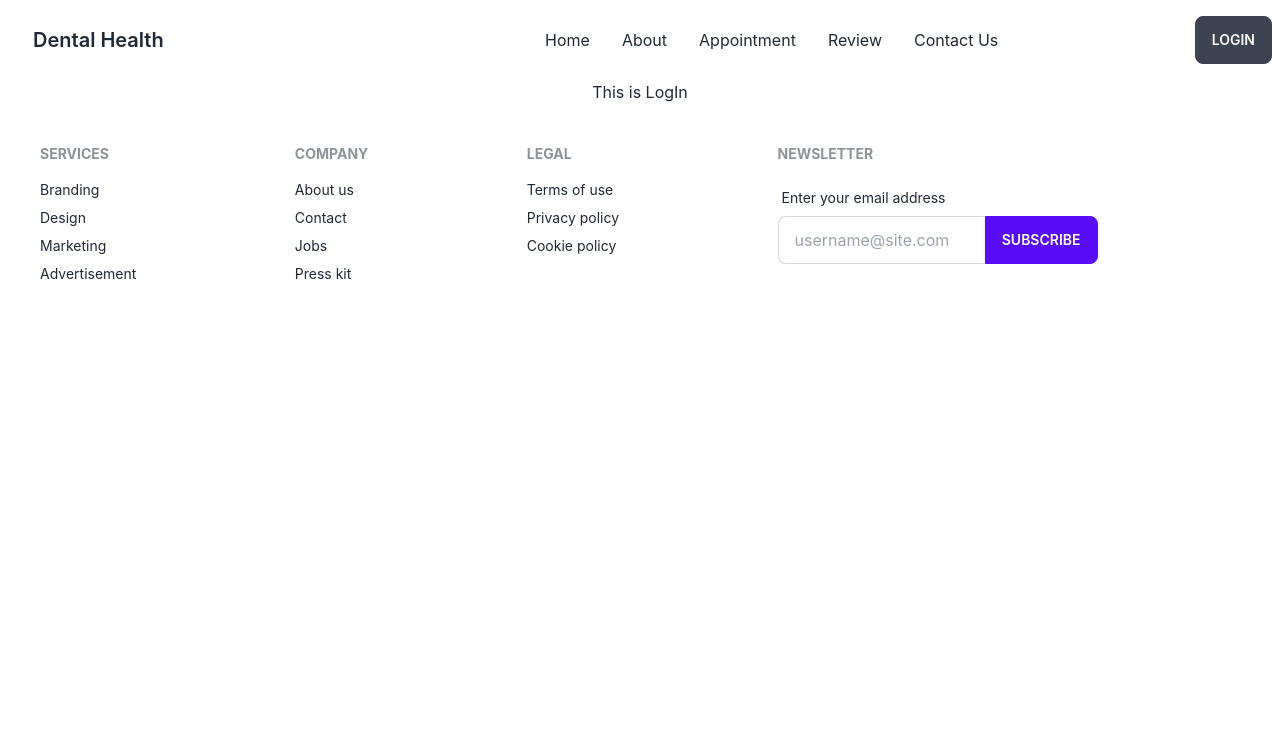
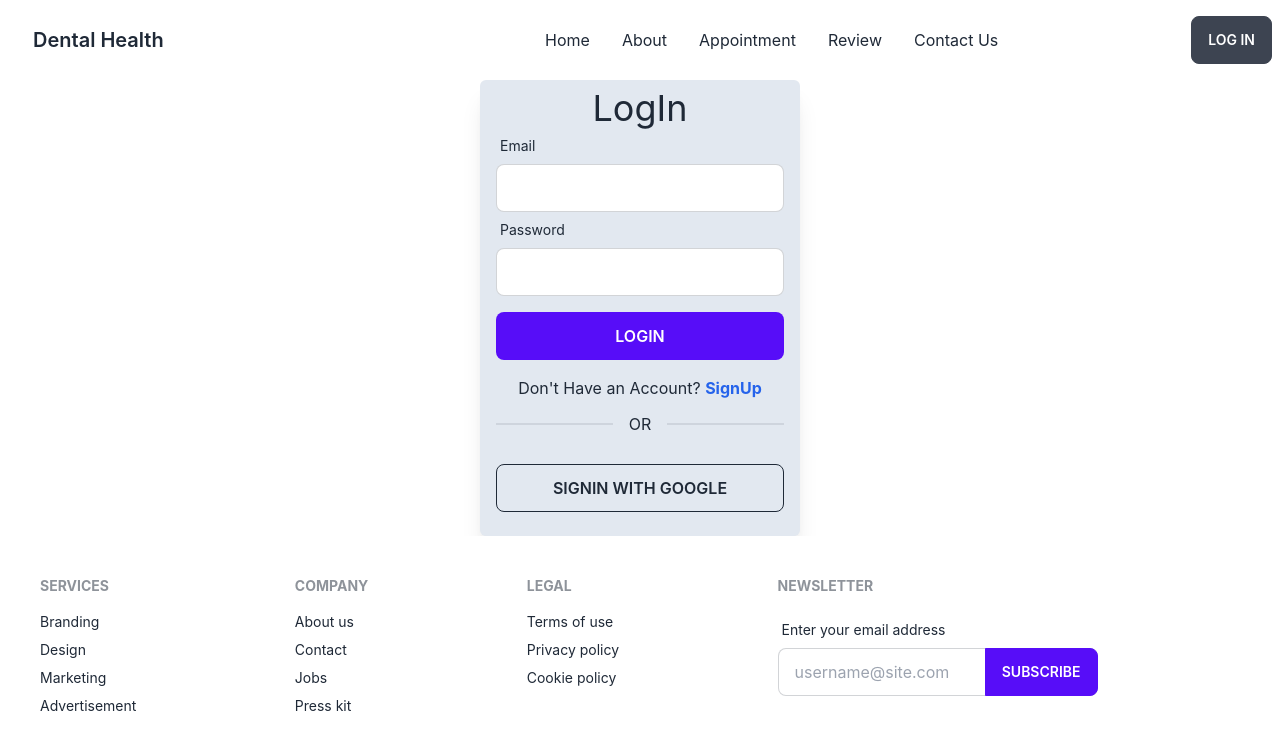
Before and after one commit to mozahid34/medilab2, a React (Create React App) app: page /logIn in a window 1280 px wide. Shown: the top 750 px of the page. Built offline with nearby package versions, Linux system fonts and the light colour scheme; no server answers; the HTML template or start-up script is replaced by a standard one.

Commit message:
Authenticate

```diff
--- a/package.json
+++ b/package.json
@@ -8,9 +8,11 @@
     "@testing-library/user-event": "^13.5.0",
     "daisyui": "^2.51.1",
     "date-fns": "^2.29.3",
+    "firebase": "^9.17.2",
     "react": "^18.2.0",
     "react-day-picker": "^8.6.0",
     "react-dom": "^18.2.0",
+    "react-hook-form": "^7.43.3",
     "react-router": "^6.8.1",
     "react-router-dom": "^6.8.1",
     "react-scripts": "5.0.1",
--- /dev/null
+++ b/src/Contexts/AuthProvider.js
@@ -0,0 +1,43 @@
+import React, { createContext, useEffect, useState } from 'react';
+import {createUserWithEmailAndPassword, getAuth, onAuthStateChanged, signInWithEmailAndPassword} from 'firebase/auth';
+import app from '../Firebase/firebase.config';
+
+
+    export const AuthContext = createContext();
+    const auth = getAuth(app);
+
+const AuthProvider = ({children}) => {
+    const {user, setuser} = useState();
+
+    const createUser = (email, password) => {
+        createUserWithEmailAndPassword(auth, email, password)
+
+    }
+    const logIn = (email, password) => {
+        signInWithEmailAndPassword(auth, email, password)
+    }
+
+    useEffect( ()=> {
+        const unsubscribe = onAuthStateChanged(auth, currentUser => {
+            console.log("user Observing");
+            setuser(currentUser);
+        })
+        return () => unsubscribe;
+    },[])
+
+
+    const authInfo = {
+        createUser,
+        logIn,
+        user
+    }
+    return (
+
+            <AuthContext.Provider value={authInfo}>
+                {children}
+            </AuthContext.Provider>
+
+    );
+};
+
+export default AuthProvider;
--- /dev/null
+++ b/src/Firebase/firebase.config.js
@@ -0,0 +1,18 @@
+// Import the functions you need from the SDKs you need
+import { initializeApp } from "firebase/app";
+// TODO: Add SDKs for Firebase products that you want to use
+// https://firebase.google.com/docs/web/setup#available-libraries
+
+// Your web app's Firebase configuration
+const firebaseConfig = {
+  apiKey: "AIzaSyAVc8zmOaono0_EAQN7jjI_JkvU_G__P8k",
+  authDomain: "medilab-43fe8.firebaseapp.com",
+  projectId: "medilab-43fe8",
+  storageBucket: "medilab-43fe8.appspot.com",
+  messagingSenderId: "634972064058",
+  appId: "1:634972064058:web:3fc36247310099376d6803"
+};
+
+// Initialize Firebase
+const app = initializeApp(firebaseConfig);
+export default app
--- a/src/LogIn/LogIn.js
+++ b/src/LogIn/LogIn.js
@@ -1,9 +1,63 @@
-import React from 'react';
+import React, { useContext, useState } from 'react';
+import { useForm } from 'react-hook-form';
+import { Link } from 'react-router-dom';
+import { AuthContext } from '../Contexts/AuthProvider';
 
 const LogIn = () => {
+    const { register, formState: { errors }, handleSubmit } = useForm();
+    const [authError, setAuthError] = useState('');
+    const {logIn} = useContext(AuthContext)
+    const onSubmit = data => {
+
+      console.log(data);
+      logIn(data.email, data.password)
+        .then(result => {
+          const user = result.user;
+          console.log(user);
+        })
+        .catch(error => {
+          setAuthError(error.message);
+          // console.log(error.message);
+        });
+
+
+    }
+
     return (
-        <div>
-            <h1>This is LogIn</h1>
+        <div className=' rounded-md shadow-xl mx-auto w-full max-w-xs px-4 py-2 bg-slate-200 '>
+            <h1 className='text-4xl'>LogIn</h1>
+           <form className='form-control ' onSubmit={handleSubmit(onSubmit)}>
+    <label className="label">
+    <span className="label-text">Email</span>
+  </label>
+      <input type='email' className="input input-bordered w-full max-w-xs" {...register("email", {required:"Email is Required"} )} />
+      {errors.email && <p className='text-red-600 text-left' role="alert">{errors.email?.message}</p>}
+
+    <label className="label">
+    <span className="label-text">Password</span>
+  </label>
+      <input type='password' className="input input-bordered w-full max-w-xs" {...register("password", {required:true, maxLength: 30, minLength:8} )} />
+      {errors.password && errors.password.type === "required" && (
+        <span className='text-red-600 text-left'  role="alert">This is required</span>
+      )}
+      {errors.password && errors.password.type === "maxLength" && (
+        <span className='text-red-600 text-left' role="alert">Maximum length: 30 exceeded</span>
+      )}
+      {errors.password && errors.password.type === "minLength" && (
+        <span className='text-red-600 text-left' role="alert">Minimum length Should be 8</span>
+      )}
+
+      <input className="input btn btn-primary input-bordered w-full max-w-xs my-4" type="submit" value='LogIn' />
+      <div>
+        {
+          authError && <p className='text-red-600 font-bold'> {authError} </p>
+
+        }
+      </div>
+      <p>Don't Have an Account? <Link className='text-blue-600 font-bold' to='/signUP'>SignUp</Link> </p>
+      <div className="divider">OR</div>
+      <input className="input btn btn-outline input-bordered w-full max-w-xs my-4" type="submit" value='SignIn With Google' />
+    </form>
         </div>
     );
 };
--- a/src/Pages/Shared/Header/Header.js
+++ b/src/Pages/Shared/Header/Header.js
@@ -1,7 +1,10 @@
-import React from 'react';
+import React, { useContext } from 'react';
 import { Link } from 'react-router-dom';
+import { AuthContext } from '../../../Contexts/AuthProvider';
 
 const Header = () => {
+  const {user} = useContext(AuthContext)
+  console.log(user);
     const menuItem = <>
         <li>
        <Link to='/' >Home</Link>
@@ -43,7 +46,7 @@ const Header = () => {
     </ul>
   </div>
   <div className="navbar-end">
-      <Link to='/logIn' className='btn'>LogIn</Link>
+      <Link to='/logIn' className='btn'> { user?.email ? "Sign Out" : "Log In" } </Link>
   </div>
 </div>
         </div>
--- /dev/null
+++ b/src/Pages/SignUp/SignUp.js
@@ -0,0 +1,64 @@
+import React, { useContext } from 'react';
+import { useForm } from 'react-hook-form';
+import { Link } from 'react-router-dom';
+import { AuthContext } from '../../Contexts/AuthProvider';
+
+const SignUp = () => {
+
+  const {createUser} = useContext(AuthContext)
+
+    const { register, reset, formState: { errors }, handleSubmit } = useForm();
+    const handleSignUp = (data, e) => {
+      console.log(data);
+      createUser(data.email, data.password)
+        .then(result => {
+          const user = result.user;
+          console.log(user);
+        })
+        .catch(error => console.log(error))
+
+
+
+
+    }
+
+    return (
+        <div className=' rounded-md shadow-xl mx-auto w-full max-w-xs px-4 py-2 bg-slate-200 '>
+        <h1 className='text-4xl'>SignUp</h1>
+       <form className='form-control ' onSubmit={handleSubmit(handleSignUp)}>
+<label className="label">
+<span className="label-text">Name<span className=' font-bold text-red-600 '>*</span> </span>
+</label>
+  <input type='text' className="input input-bordered w-full max-w-xs" {...register("Name", {required: true} )} />
+  {errors.Name && <p className='text-red-600 text-left' role="alert">Name is Required</p>}
+<label className="label">
+<span className="label-text">Email<span className=' font-bold text-red-600 '>*</span></span>
+</label>
+  <input type='email' className="input input-bordered w-full max-w-xs" {...register("email", {required:"Email is Required"} )} />
+  {errors.email && <p className='text-red-600 text-left' role="alert">{errors.email?.message}</p>}
+
+<label className="label">
+<span className="label-text">Password<span className=' font-bold text-red-600 '>*</span></span>
+</label>
+  <input type='password' className="input input-bordered w-full max-w-xs" {...register("password", {required:true, maxLength: 30, minLength:8} )} />
+  {errors.password && errors.password.type === "required" && (
+    <span className='text-red-600 text-left'  role="alert">This is required</span>
+  )}
+  {errors.password && errors.password.type === "maxLength" && (
+    <span className='text-red-600 text-left' role="alert">Maximum length: 30 exceeded</span>
+  )}
+  {errors.password && errors.password.type === "minLength" && (
+    <span className='text-red-600 text-left' role="alert">Minimum length Should be 8</span>
+  )}
+
+  <input className="input btn btn-primary input-bordered w-full max-w-xs my-4"        type="submit" value='SignUp' />
+  <div className="divider">OR</div>
+  <p>Already Have an Account? <Link className='text-blue-600 font-bold' to='/logIn'>LogIn</Link> </p>
+
+
+</form>
+    </div>
+    );
+};
+
+export default SignUp;
--- a/src/Routes/Routes/Routes.js
+++ b/src/Routes/Routes/Routes.js
@@ -3,6 +3,7 @@ import About from "../../Pages/About/About";
 import RootAppoint from "../../Pages/Appointment/Root/RootAppoint";
 import Contact from "../../Pages/Contact/Contact";
 import Review from "../../Pages/Review/Review";
+import SignUp from "../../Pages/SignUp/SignUp";
 
 const { createBrowserRouter } = require("react-router-dom");
 const { default: Main } = require("../../Layout/Main/Main");
@@ -38,6 +39,10 @@ const router = createBrowserRouter([
                 path: '/logIn',
                 element: <LogIn></LogIn>
             },
+            {
+                path: '/signUp',
+                element: <SignUp></SignUp>
+            },
 
         ]
     }
--- a/src/index.js
+++ b/src/index.js
@@ -4,13 +4,17 @@ import './index.css';
 import App from './App';
 import reportWebVitals from './reportWebVitals';
 import 'react-day-picker/dist/style.css';
+import AuthProvider from './Contexts/AuthProvider';
 
 
 
 const root = ReactDOM.createRoot(document.getElementById('root'));
 root.render(
   <React.StrictMode>
-    <App />
+    <AuthProvider>
+      <App />
+    </AuthProvider>
+
 
   </React.StrictMode>
 );
```
Also changed, not shown: 1 other file (tests, documents, lock files or other folders).
